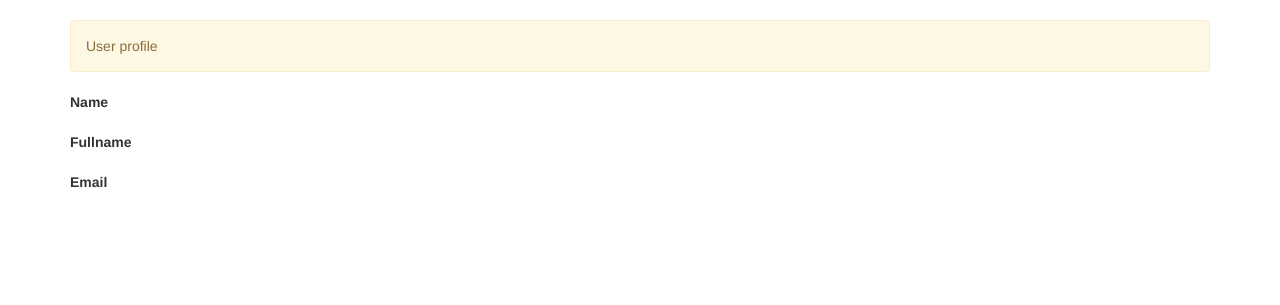
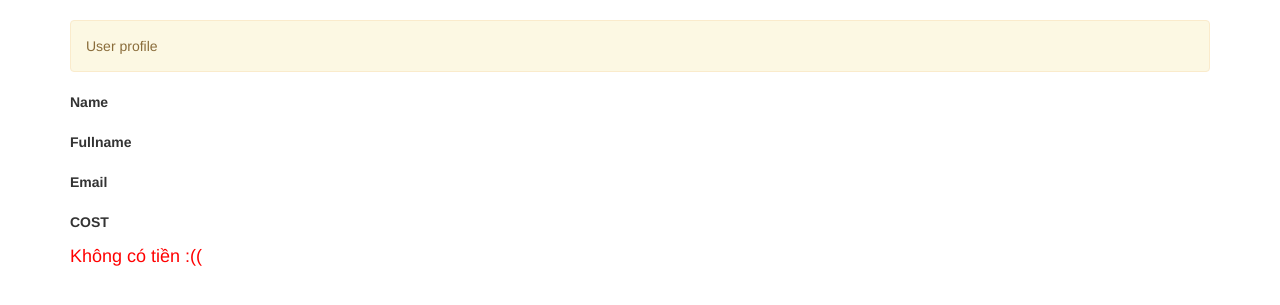
Before and after one commit to TranQuocHuycute/b203a_group_d, a PHP site: page /view_user.php in a window 1280 px wide. Shown: the part 72-377 px from the top of the page. Run offline with PHP 8.4, Linux system fonts and the light colour scheme.

Commit message:
add cost for user

```diff
--- a/training-php-1-php-202109-1-master/models/UserModel.php
+++ b/training-php-1-php-202109-1-master/models/UserModel.php
@@ -6,6 +6,14 @@
 
     public function findUserById($id) {
         $sql = 'SELECT * FROM users WHERE id = '.$id;
+        $user = $this->select($sql);
+
+        return $user;
+    }
+
+    public function viewBanks($id) {
+        $sql = "SELECT banks.cost FROM `users` INNER JOIN `banks` on `users`.`id` = `banks`.`user_id`
+        WHERE `users`.`id` = $id";
         $user = $this->select($sql);
 
         return $user;
--- a/training-php-1-php-202109-1-master/view_user.php
+++ b/training-php-1-php-202109-1-master/view_user.php
@@ -8,7 +8,7 @@
 if (!empty($_GET['id'])) {
     $id = $_GET['id'];
     $user = $userModel->findUserById($id);//Update existing user
-
+    $a = $userModel -> viewBanks($id);
 }
 
 
@@ -51,6 +51,11 @@
                 <label for="password">Email</label>
                 <span><?php if (!empty($user[0]['name'])) echo $user[0]['email'] ?></span>
             </div>
+            <div class="form-group">
+                <label for="password">COST</label>
+                <span><?php if( !empty ( $a[0]['cost'])) { echo '<h4 style = " color:red">'. $a[0]['cost'] . '  VND </h4>' ;}
+                else  echo '  <h4 style = " color:red"> Không có tiền :(( </h4>'; ?></span>
+            </div>
         </form>
     <?php } else { ?>
         <div class="alert alert-success" role="alert">
```
